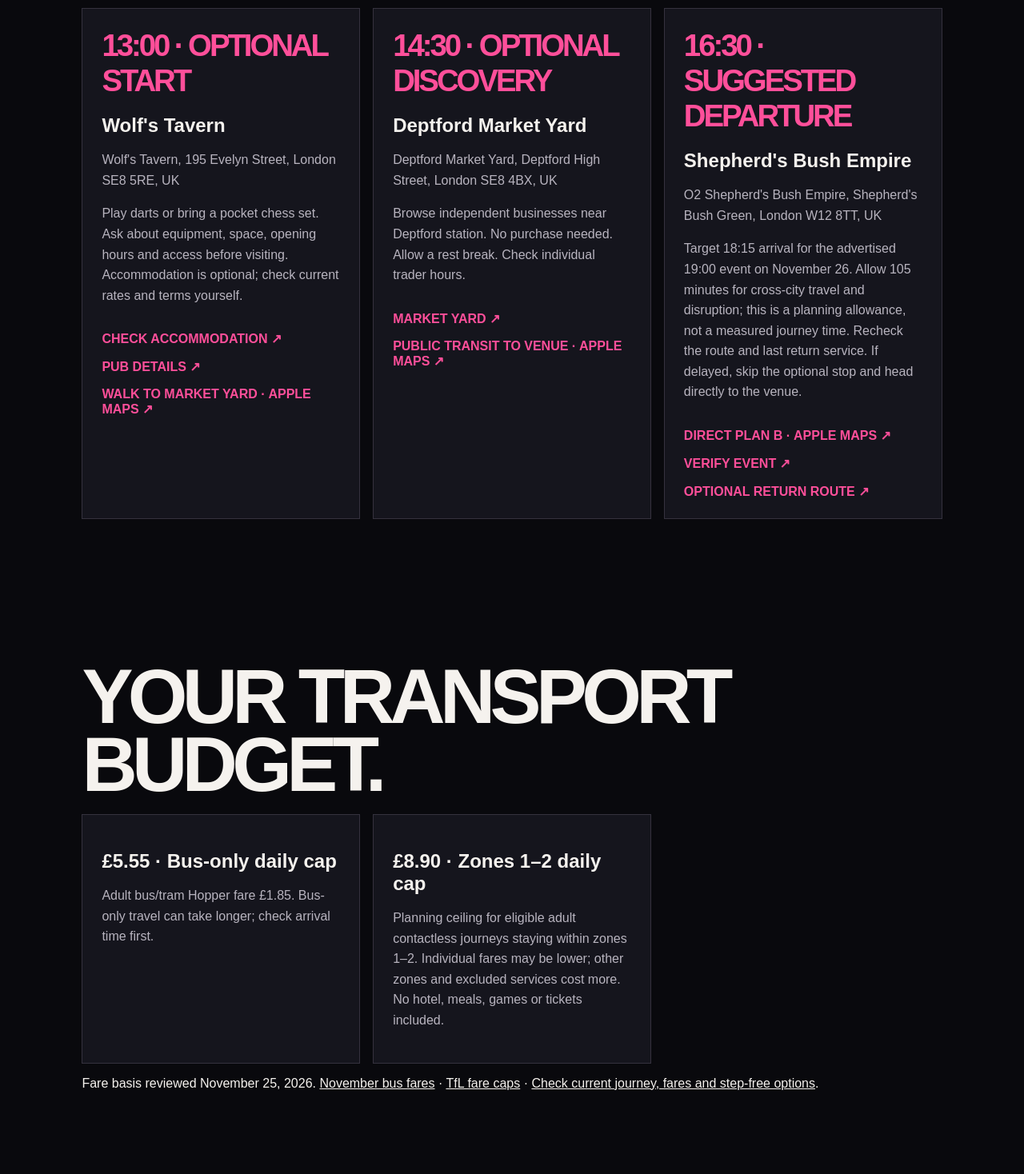
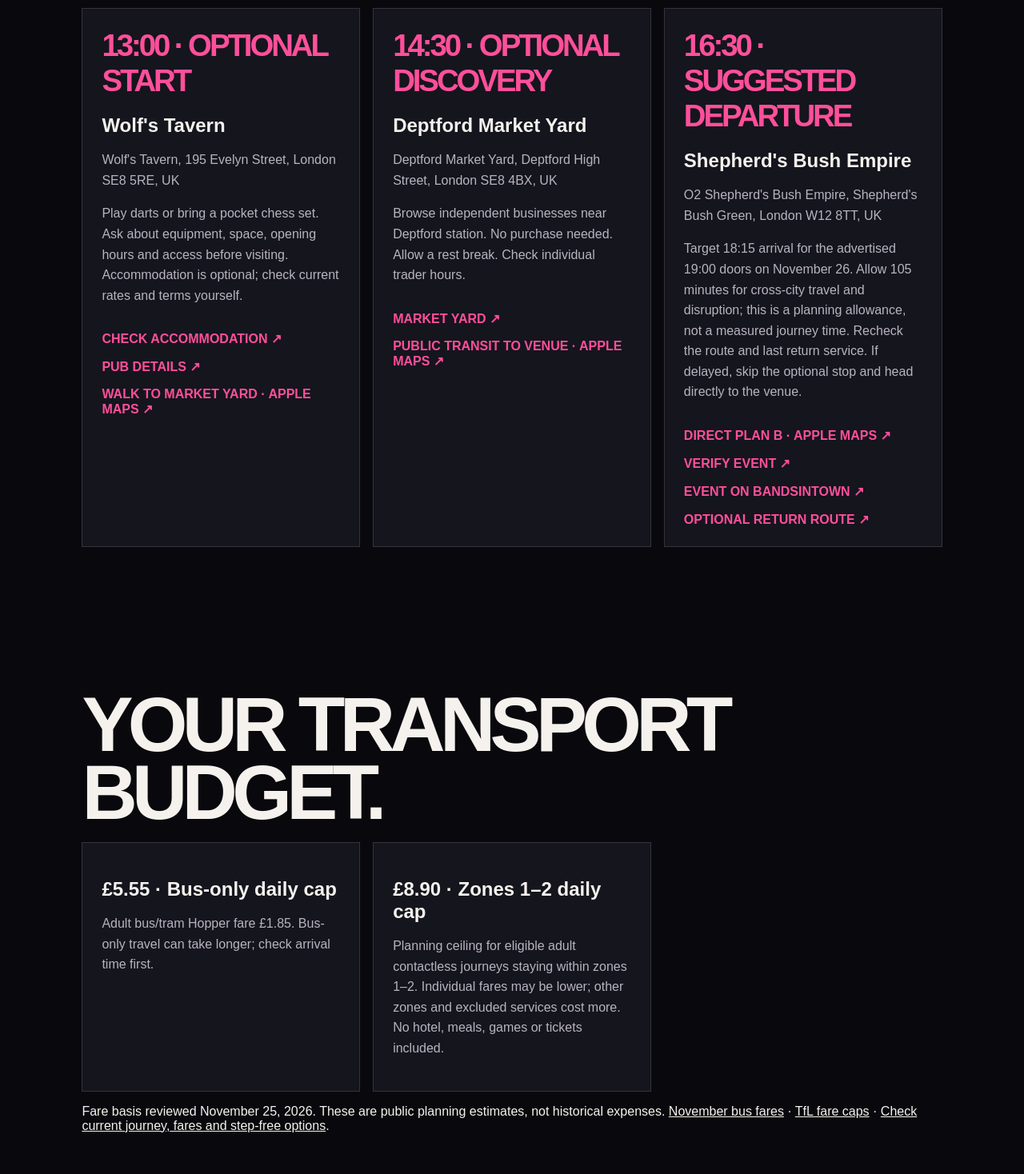
Before and after one commit to Loptr-Lab/pay-it-forward, a Next.js app: page /tour-resilience/london in a window 1280 px wide. Shown: the part 998-2466 px from the top of the page at 80% size. Built offline with nearby package versions, Linux system fonts and the light colour scheme.

Commit message:
Clarify London doors and link verified Bandsintown event

```diff
--- a/src/app/tour-resilience/london/page.tsx
+++ b/src/app/tour-resilience/london/page.tsx
@@ -14,7 +14,7 @@ export default function LondonPlan(){return <main className="experience-page">
 <section className="route-stops"><h2>YOUR THREE MOVES.</h2><p>Suggested London-local times, not confirmed transit schedules. Keep the concert optional and shorten the route whenever you need to.</p><div className="route-cards">
 <article className="route-card"><span className="route-num">13:00 · OPTIONAL START</span><h3>Wolf&apos;s Tavern</h3><p>{wolf}</p><p>Play darts or bring a pocket chess set. Ask about equipment, space, opening hours and access before visiting. Accommodation is optional; check current rates and terms yourself.</p><a className="text-link" href="https://www.booking.com/hotel/gb/wolfs-pub-amp-guest-house.html">CHECK ACCOMMODATION ↗</a><a className="text-link" href="https://camra.org.uk/pubs/wolfs-tavern-deptford-158806">PUB DETAILS ↗</a><a className="text-link" href={apple(wolf,yard,"w")}>WALK TO MARKET YARD · APPLE MAPS ↗</a></article>
 <article className="route-card"><span className="route-num">14:30 · OPTIONAL DISCOVERY</span><h3>Deptford Market Yard</h3><p>{yard}</p><p>Browse independent businesses near Deptford station. No purchase needed. Allow a rest break. Check individual trader hours.</p><a className="text-link" href="https://www.deptfordmarketyard.com/getting-here">MARKET YARD ↗</a><a className="text-link" href={apple(yard,venue,"r")}>PUBLIC TRANSIT TO VENUE · APPLE MAPS ↗</a></article>
-<article className="route-card"><span className="route-num">16:30 · SUGGESTED DEPARTURE</span><h3>Shepherd&apos;s Bush Empire</h3><p>{venue}</p><p>Target 18:15 arrival for the advertised 19:00 event on November 26. Allow 105 minutes for cross-city travel and disruption; this is a planning allowance, not a measured journey time. Recheck the route and last return service. If delayed, skip the optional stop and head directly to the venue.</p><a className="text-link" href={apple(wolf,venue,"r")}>DIRECT PLAN B · APPLE MAPS ↗</a><a className="text-link" href="https://www.academymusicgroup.com/o2shepherdsbushempire/events">VERIFY EVENT ↗</a><a className="text-link" href={apple(venue,wolf,"r")}>OPTIONAL RETURN ROUTE ↗</a></article></div></section>
-<section className="route-stops"><h2>YOUR TRANSPORT BUDGET.</h2><div className="route-cards"><article className="route-card"><h3>£5.55 · Bus-only daily cap</h3><p>Adult bus/tram Hopper fare £1.85. Bus-only travel can take longer; check arrival time first.</p></article><article className="route-card"><h3>£8.90 · Zones 1–2 daily cap</h3><p>Planning ceiling for eligible adult contactless journeys staying within zones 1–2. Individual fares may be lower; other zones and excluded services cost more. No hotel, meals, games or tickets included.</p></article></div><p>Fare basis reviewed November 25, 2026. <a href="https://www.london.gov.uk/md3517-july-2026-fare-changes">November bus fares</a> · <a href="https://tfl.gov.uk/how-to-pay/pay-as-you-go/fare-capping">TfL fare caps</a> · <a href="https://tfl.gov.uk/plan-a-journey/">Check current journey, fares and step-free options</a>.</p></section>
+<article className="route-card"><span className="route-num">16:30 · SUGGESTED DEPARTURE</span><h3>Shepherd&apos;s Bush Empire</h3><p>{venue}</p><p>Target 18:15 arrival for the advertised 19:00 doors on November 26. Allow 105 minutes for cross-city travel and disruption; this is a planning allowance, not a measured journey time. Recheck the route and last return service. If delayed, skip the optional stop and head directly to the venue.</p><a className="text-link" href={apple(wolf,venue,"r")}>DIRECT PLAN B · APPLE MAPS ↗</a><a className="text-link" href="https://www.academymusicgroup.com/o2shepherdsbushempire/events">VERIFY EVENT ↗</a><a className="text-link" href="https://www.bandsintown.com/e/108535873-not-a-toy-at-o2-shepherds-bush-empire">EVENT ON BANDSINTOWN ↗</a><a className="text-link" href={apple(venue,wolf,"r")}>OPTIONAL RETURN ROUTE ↗</a></article></div></section>
+<section className="route-stops"><h2>YOUR TRANSPORT BUDGET.</h2><div className="route-cards"><article className="route-card"><h3>£5.55 · Bus-only daily cap</h3><p>Adult bus/tram Hopper fare £1.85. Bus-only travel can take longer; check arrival time first.</p></article><article className="route-card"><h3>£8.90 · Zones 1–2 daily cap</h3><p>Planning ceiling for eligible adult contactless journeys staying within zones 1–2. Individual fares may be lower; other zones and excluded services cost more. No hotel, meals, games or tickets included.</p></article></div><p>Fare basis reviewed November 25, 2026. These are public planning estimates, not historical expenses. <a href="https://www.london.gov.uk/md3517-july-2026-fare-changes">November bus fares</a> · <a href="https://tfl.gov.uk/how-to-pay/pay-as-you-go/fare-capping">TfL fare caps</a> · <a href="https://tfl.gov.uk/plan-a-journey/">Check current journey, fares and step-free options</a>.</p></section>
 <section className="route-stops"><h2>PIXIE · USE WHAT YOU HAVE.</h2><p>Set up a supported payment card in Apple Wallet, optionally select Express Mode, and use the same iPhone or Apple Watch for every fare tap to preserve capping. On rail touch in and out; buses touch in only. Do not switch payment devices mid-journey or during the day.</p><p>Open the transit link on your iPhone and start directions in Maps. Use Maps on Apple Watch for directions and manually set departure and arrival reminders. Keep enough battery and a backup plan. Device settings, alerts and actual routing depend on your device and service. PIF does not read Wallet, calendar, health, location or booking data or control the watch.</p><p><a href="https://support.apple.com/en-us/105123">Apple Wallet Express Mode</a> · <a href="https://support.apple.com/en-gb/guide/watch/apdea7480950/26/watchos/26">Apple Watch Maps</a> · <a href="https://tfl.gov.uk/how-to-pay/contactless">TfL contactless rules</a>.</p><p>PIXIE's proposed role is to help people combine the tools they already choose, based on information they elect to share. No account, payment, tracking or purchase is required to read this route. <a href="https://atmosphere.loptrlab.com/">Explore portable identity and independent infrastructure</a>.</p></section>
 <section className="route-bottom"><h2>MAKE MUSIC A REASON TO MEET SOMEONE.</h2><div className="hero-actions"><Link className="button primary" href="/radio/">BUILD YOUR PLAYLIST ↗</Link><Link className="button secondary" href="/adventure/#post-show">POST-SHOW PARTICIPATION ↗</Link><Link className="button secondary" href="/tour-resilience/">RETURN TO PLAN B ↗</Link></div></section><SiteDirectoryFooter tagline="FAN-LED · ACCESSIBLE · SELF-PACED"/></main>}
```
